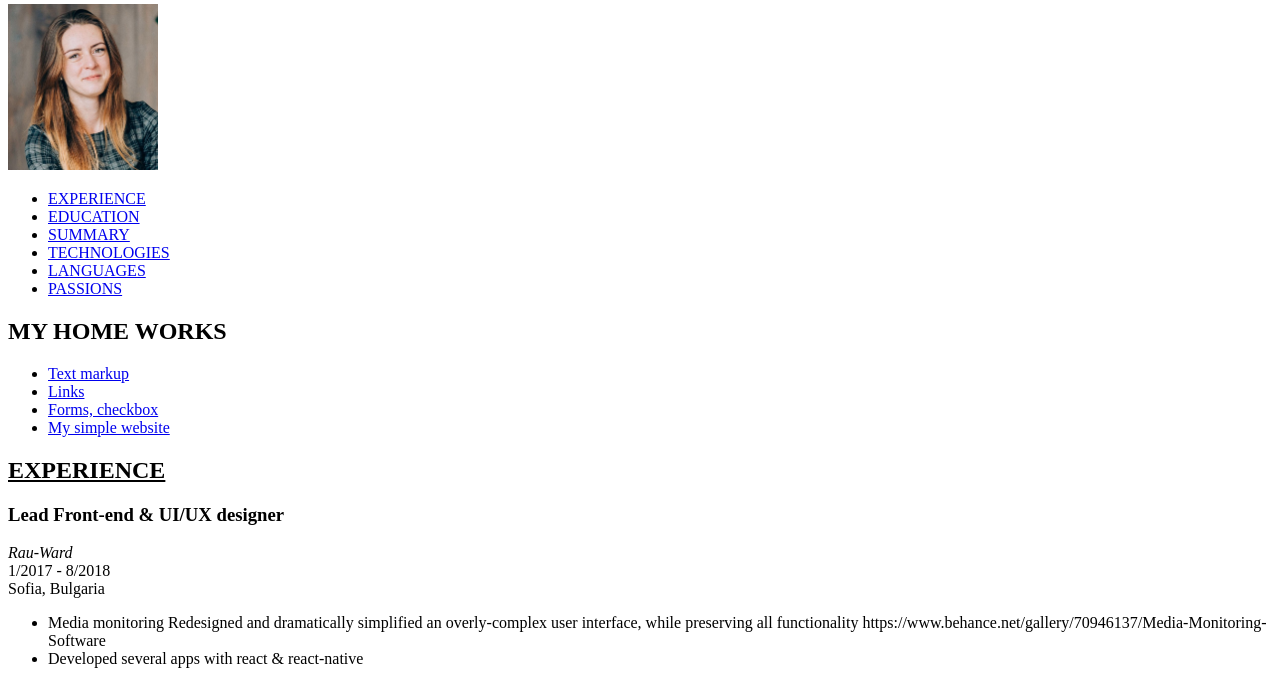
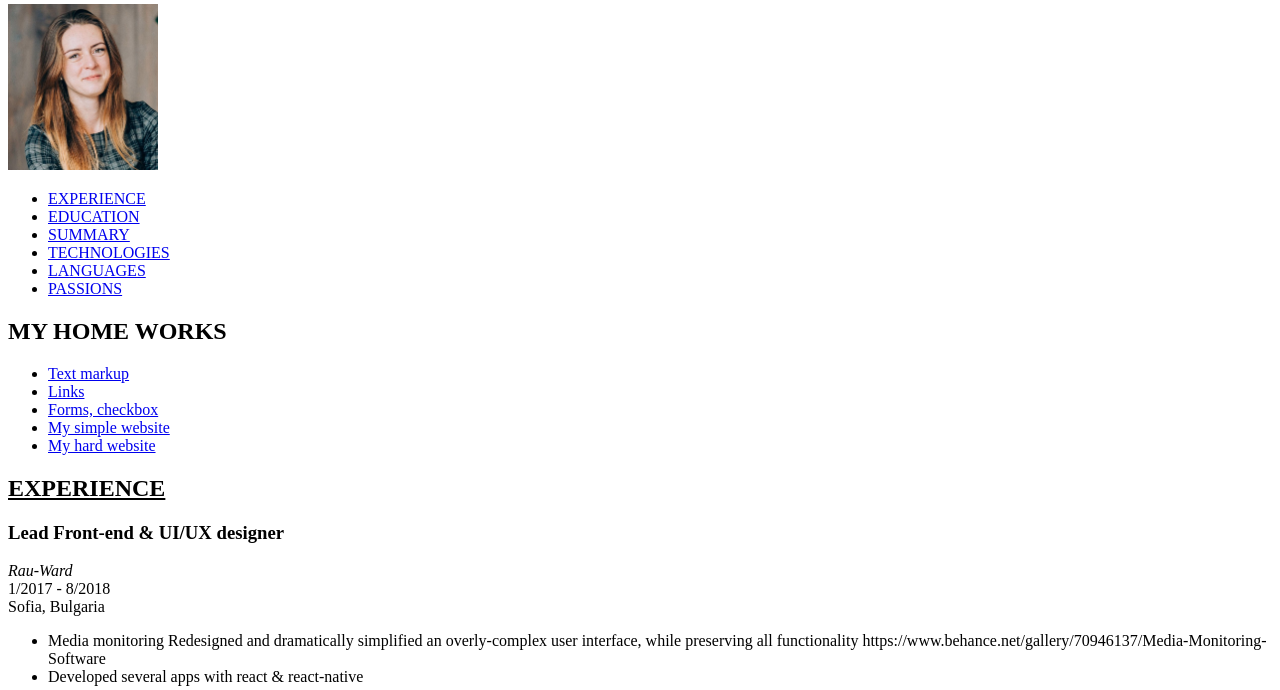
Before and after one commit to IevgeniiaZviaholska/CV, a plain HTML site: page index.html in a window 1280 px wide. Shown: the part 98-788 px from the top of the page. Drawn offline with Linux system fonts and the light colour scheme.

Commit message:
change link homework

```diff
--- a/index.html
+++ b/index.html
@@ -36,6 +36,7 @@
     <li><a href="https://ievgeniiazviaholska.github.io/TEXT/">Links</a></li>
     <li><a href="https://ievgeniiazviaholska.github.io/Shoping-list/"> Forms, checkbox</a></li>
     <li><a href="https://ievgeniiazviaholska.github.io/My-simple-website/">My simple website</a></li>
+    <li><a href="https://ievgeniiazviaholska.github.io/My-hard-webside/.">My hard website</a></li>
   </ul>
 
   <article id="part1">
```
